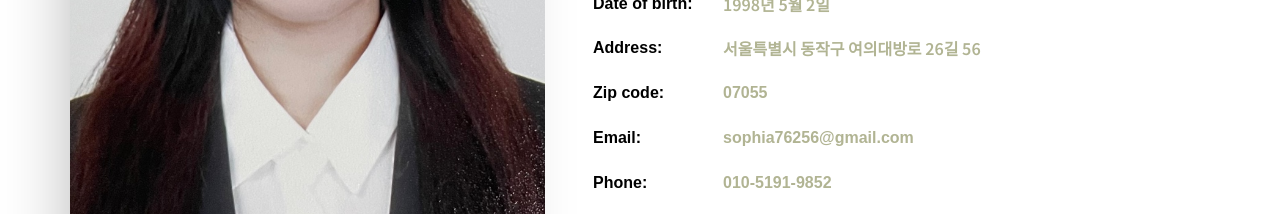
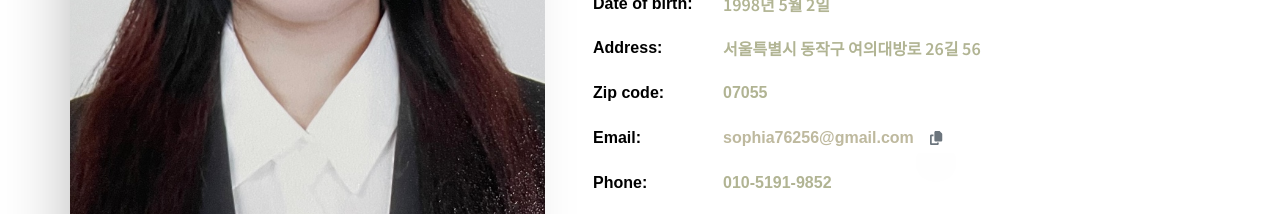
Before and after one commit to jungyoonn/portfolio, a React (Create React App) app: page / in a window 1280 px wide. Shown: the part 1400-1614 px from the top of the page. Built offline with nearby package versions, Linux system fonts and the light colour scheme; no server answers.

Commit message:
이메일 옆에 복사 아이콘 및 로직 추가, 자격증 클릭 시 새 창에서 열리도록 조정

```diff
--- a/src/components/home/About.jsx
+++ b/src/components/home/About.jsx
@@ -1,12 +1,21 @@
-import React from 'react';
+import React, { useState } from 'react';
 import { useAnimation } from '../../hooks/useAnimation';
 import { FontAwesomeIcon } from '@fortawesome/react-fontawesome';
-import { faDatabase, faMicrochip, faLanguage } from '@fortawesome/free-solid-svg-icons';
+import { faDatabase, faMicrochip, faLanguage, faCopy, faCheck } from '@fortawesome/free-solid-svg-icons';
 import { faAws } from "@fortawesome/free-brands-svg-icons";
 import myProfileImg from '../../img/my-profile-img.jpg';
 
 const About = () => {
   const { ref: animRef } = useAnimation();
+  const [copied, setCopied] = useState(false);
+
+  // 이메일 복사 함수
+  const copyToClipboard = (email) => {
+    navigator.clipboard.writeText(email).then(() => {
+      setCopied(true);
+      setTimeout(() => setCopied(false), 2000); // 2초 후 상태 초기화
+    });
+  };
 
   // 자격증 데이터
   const interests = [
@@ -51,12 +60,24 @@ const About = () => {
                     <li className="d-flex"><span>Date of birth:</span> <span className='noto-sans-kr'>1998년 5월 2일</span></li>
                     <li className="d-flex"><span>Address:</span> <span className='noto-sans-kr'>서울특별시 동작구 여의대방로 26길 56</span></li>
                     <li className="d-flex"><span>Zip code:</span> <span>07055</span></li>
-                    <li className="d-flex"><span>Email:</span> <span>sophia76256@gmail.com</span></li>
+                    <li className="d-flex">
+                      <span>Email:</span>
+                      <div className='fw-bold' style={{ color: '#BEB99E', marginRight: '40px', flex: '1' }}>sophia76256@gmail.com
+                        <button
+                          onClick={() => copyToClipboard('sophia76256@gmail.com')}
+                          className="btn btn-sm bg-transparent border-0 px-3 text-secondary"
+                          title="이메일 주소 복사"
+                          style={{ cursor: 'pointer' }}
+                        >
+                          <FontAwesomeIcon icon={copied ? faCheck : faCopy} />
+                        </button>
+                        {copied && <small className="text-success ml-1">(복사됨)</small>}
+                      </div>
+                    </li>
                     <li className="d-flex"><span>Phone: </span> <span>010-5191-9852</span></li>
                   </ul>
                 </div>
                 <div className="col-md-12">
-                  {/* <div className="d-flex about-info mt-4 text-dark fw-bold"><span>Certificates </span></div> */}
                   <div className="my-interest d-lg-flex w-100">
                     {interests.map((interest, index) => (
                       <div className="interest-wrap d-flex align-items-center" key={index}>
@@ -65,7 +86,14 @@ const About = () => {
                         </div>
                         <div className={`text fw-bold ${interest.font || ''}`}>
                           {interest.link ? (
-                            <a href={`${interest.link}`} className='text-decoration-none text-dark'>{interest.text}</a>
+                            <a
+                              href={`${interest.link}`}
+                              className='text-decoration-none text-dark'
+                              target="_blank"
+                              rel="noopener noreferrer"
+                            >
+                              {interest.text}
+                            </a>
                           ) : (
                             <span>{interest.text}</span>
                           )}
```
